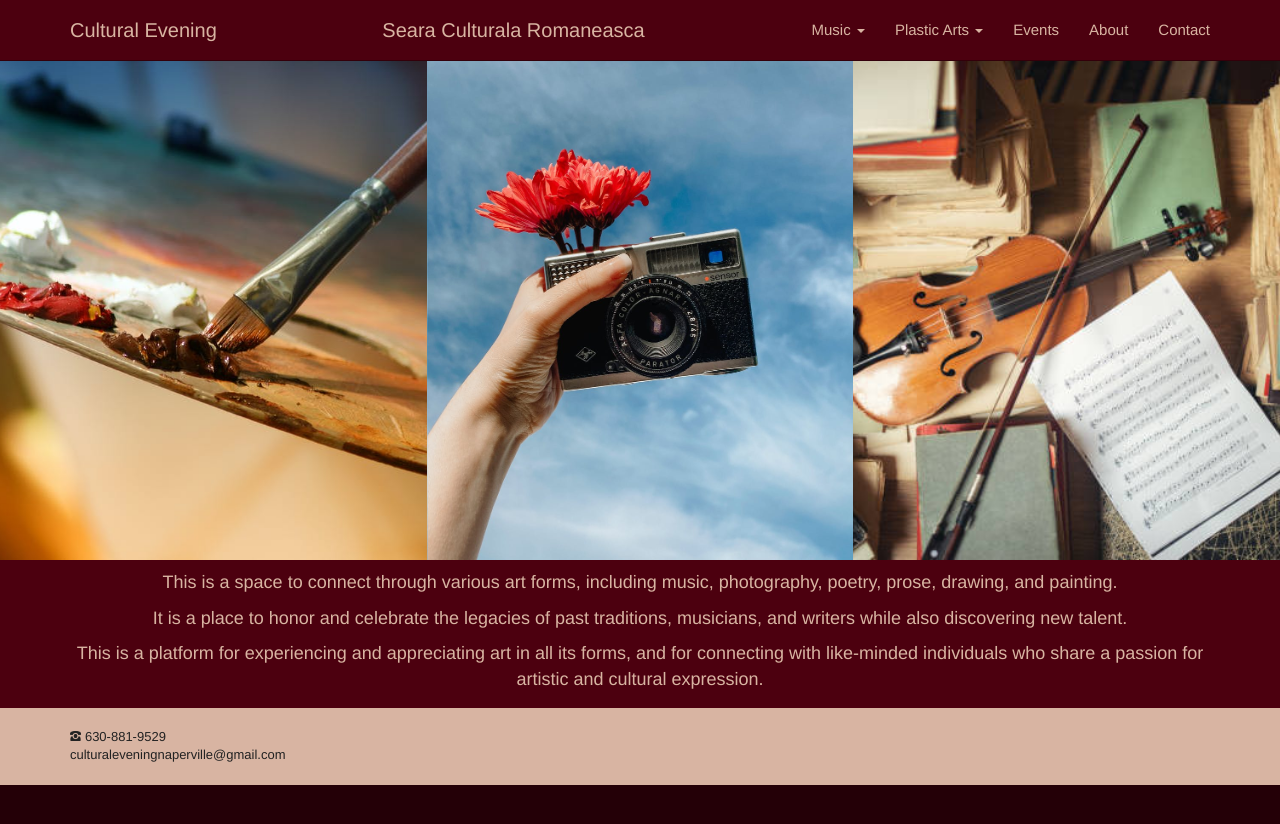
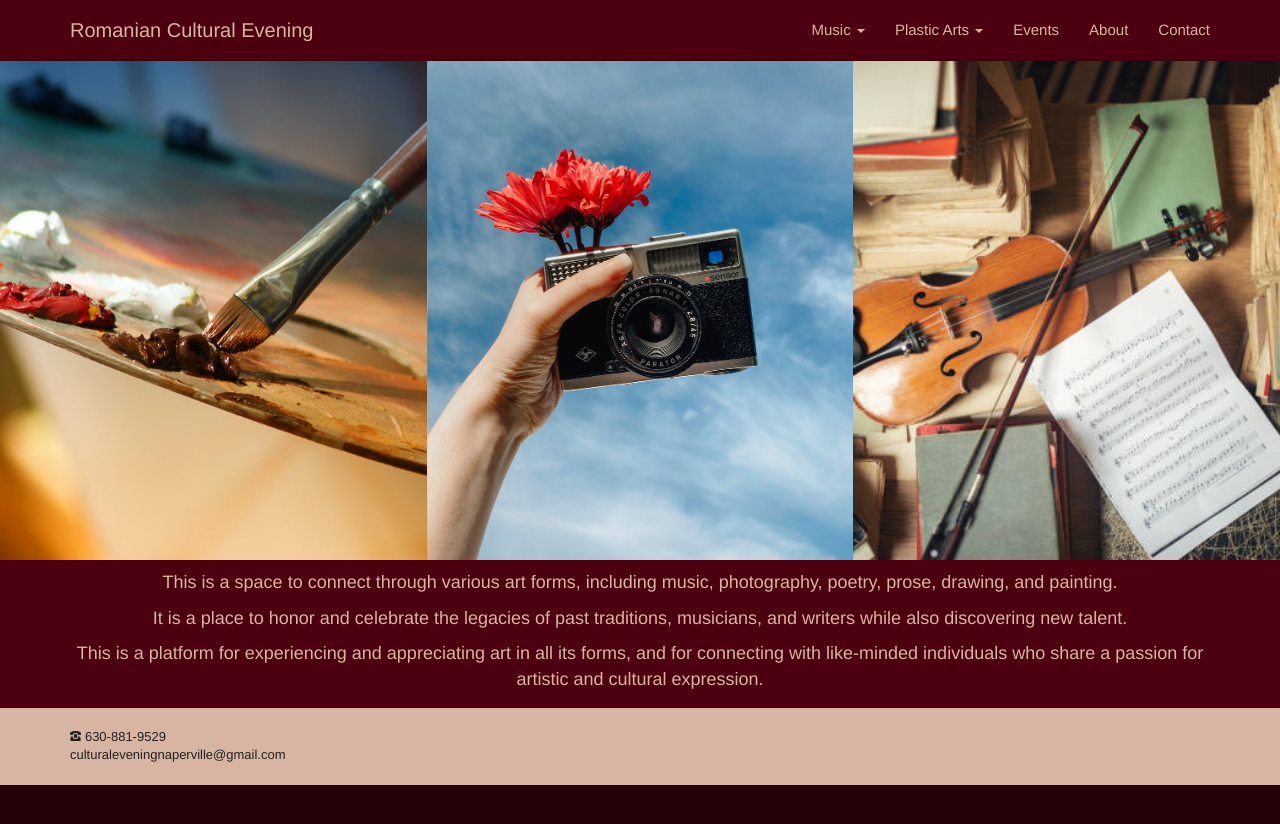
Before and after one commit to adrianth/culteve, a Jekyll site: the page built from en/index.html, in a window 1280 px wide. Shown: the top 824 px of the page. Built offline with Jekyll 4.4.1, drawn with Linux system fonts in a browser that asks for light colours.

Commit message:
update header

```diff
--- a/_includes/other/main-menu-en.html
+++ b/_includes/other/main-menu-en.html
@@ -5,7 +5,7 @@
             <nav class="navbar main-menu" role="navigation">
                 <!-- Brand and toggle get grouped for better mobile display -->
                 <div class="navbar-header">
-                    <a class="navbar-brand hidden-sm" href="{{ site.baseurl }}/">Cultural Evening <span style="margin-left: 160px">Seara Culturala Romaneasca</span>  </a>
+                    <a class="navbar-brand hidden-sm" href="{{ site.baseurl }}/">Romanian Cultural Evening</a>
 
                     <button type="button" class="navbar-toggle" data-toggle="collapse" data-target="#bs-navbar-collapse-1">
                         <span class="sr-only">Toggle navigation</span>
```
